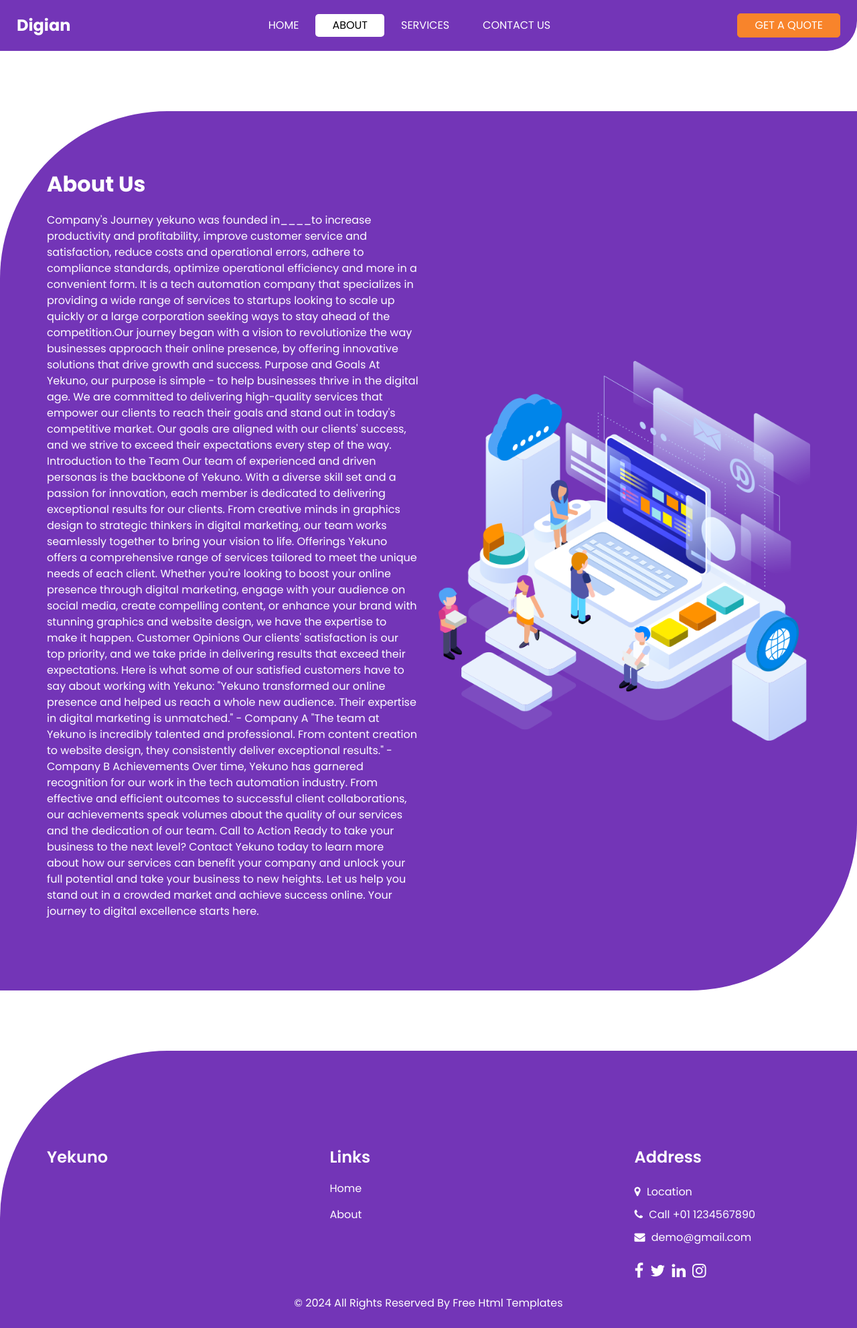
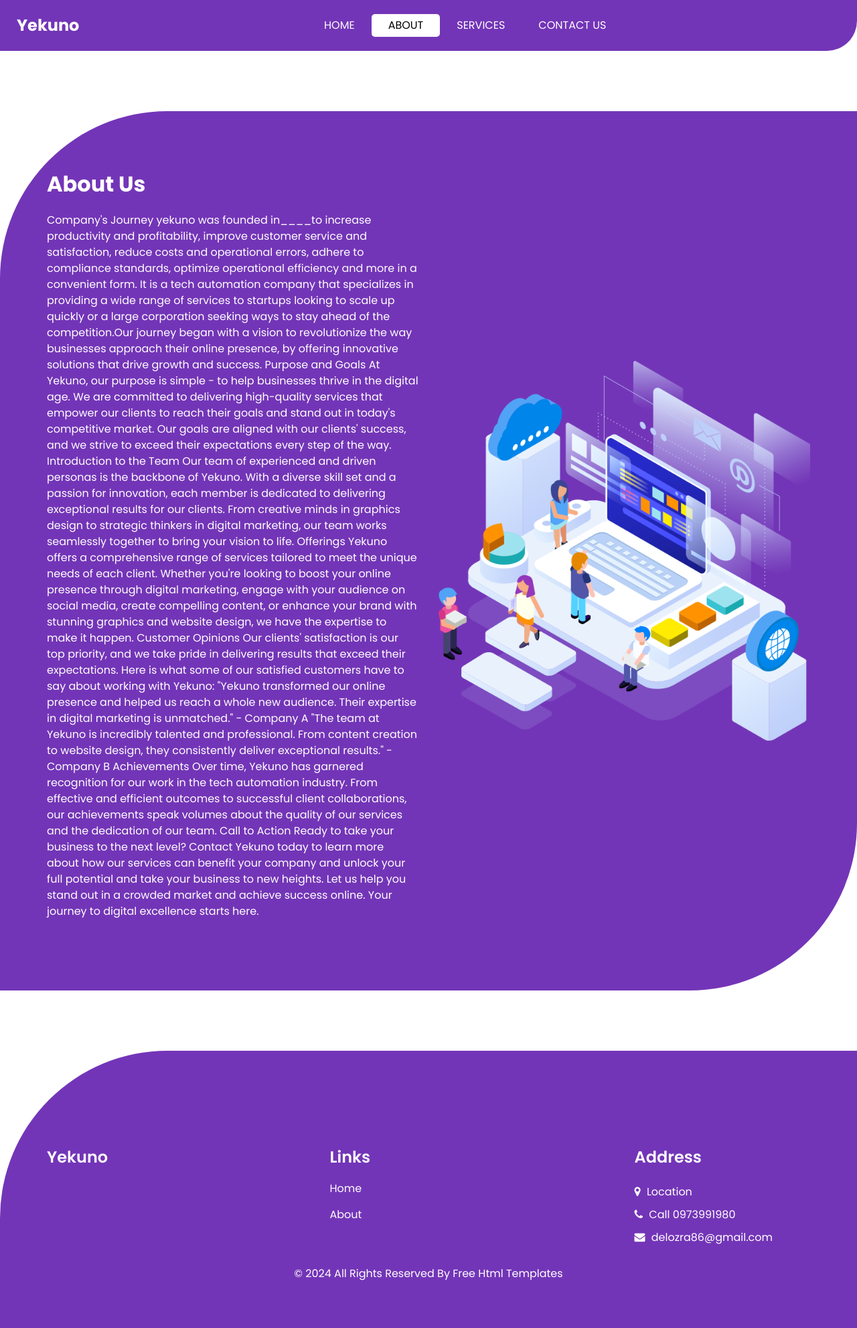
Before and after one commit to avocado-beans/nexusdev, a Flask app: page /about in a window 1280 px wide. Shown: the whole page at 67% size. After the commit the page ends 1912 px from the top, so only its background shows below. Run offline with Flask 3, Linux system fonts and the light colour scheme; some libraries are stand-ins or nearby versions.

Commit message:
Update about.html

```diff
--- a/templates/about.html
+++ b/templates/about.html
@@ -37,7 +37,7 @@
         <nav class="navbar navbar-expand-lg custom_nav-container ">
           <a class="navbar-brand" href="/">
             <span>
-              Digian
+              Yekuno
             </span>
           </a>
 
@@ -60,11 +60,7 @@
                 <a class="nav-link" href="/contact">Contact Us</a>
               </li>
             </ul>
-            <div class="quote_btn-container">
-              <a href="" class="quote_btn">
-                Get A Quote
-              </a>
-            </div>
+
           </div>
         </nav>
       </div>
@@ -169,27 +165,27 @@ Ready to take your business to the next level? Contact Yekuno today to learn mor
                 Address
               </h4>
               <div class="contact_link_box">
-                <a href="">
+                <a href="/about">
                   <i class="fa fa-map-marker" aria-hidden="true"></i>
                   <span>
                     Location
                   </span>
                 </a>
-                <a href="">
+                <a href="/about">
                   <i class="fa fa-phone" aria-hidden="true"></i>
                   <span>
-                    Call +01 1234567890
+                    Call 0973991980
                   </span>
                 </a>
-                <a href="">
+                <a href="/about">
                   <i class="fa fa-envelope" aria-hidden="true"></i>
                   <span>
-                    demo@gmail.com
+                    delozra86@gmail.com
                   </span>
                 </a>
               </div>
             </div>
-            <div class="info_social">
+<!--             <div class="info_social">
               <a href="">
                 <i class="fa fa-facebook" aria-hidden="true"></i>
               </a>
@@ -202,7 +198,7 @@ Ready to take your business to the next level? Contact Yekuno today to learn mor
               <a href="">
                 <i class="fa fa-instagram" aria-hidden="true"></i>
               </a>
-            </div>
+            </div> -->
           </div>
         </div>
       </div>
```
